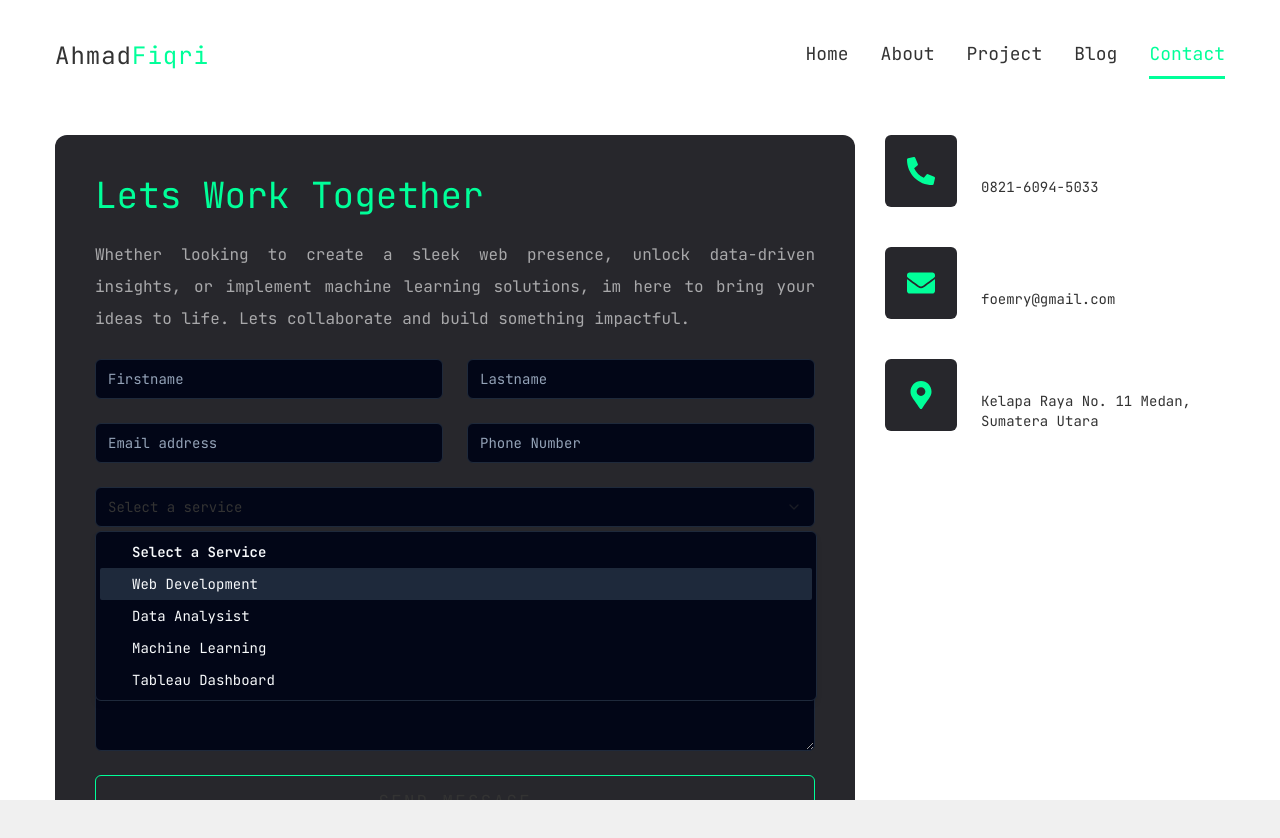
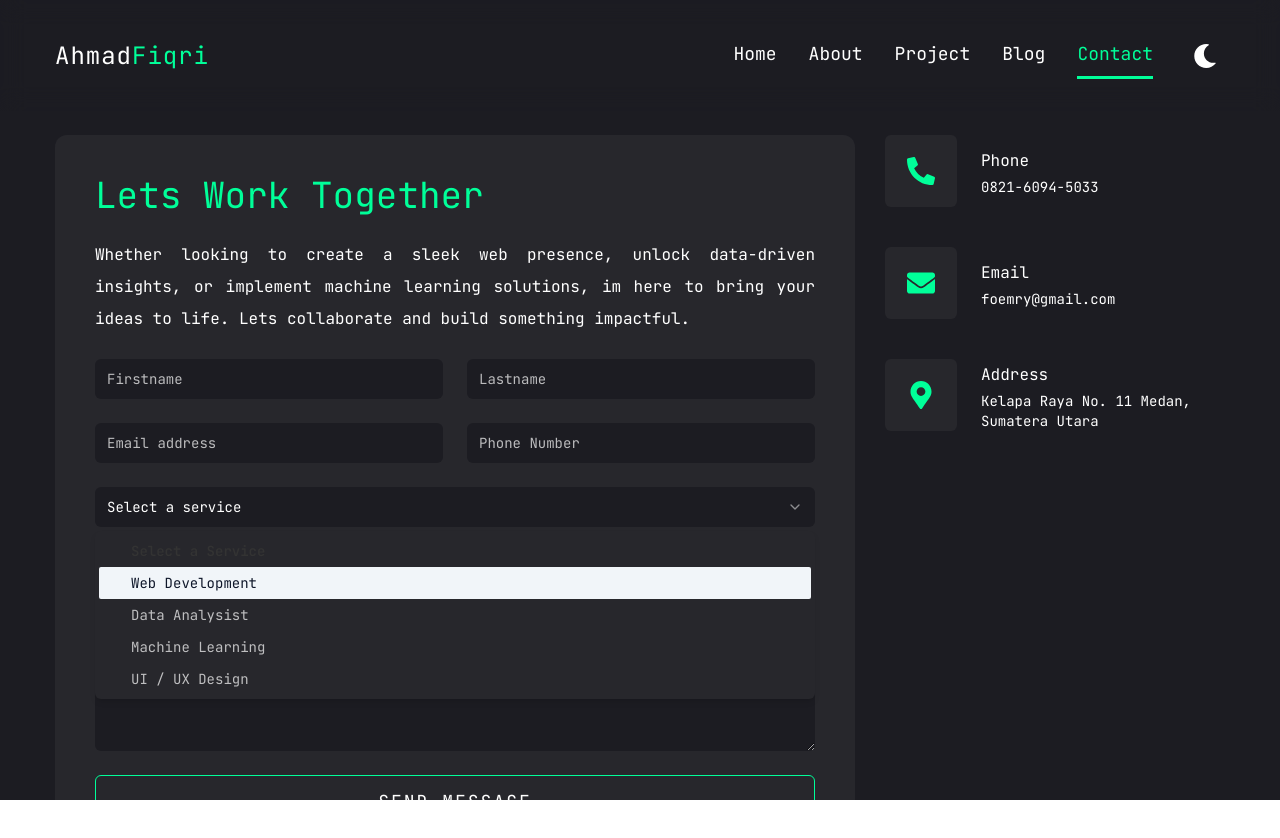
Before and after one commit to fiqrioemry/ahmadfiqrioemry_portfolio, a Next.js app: page /contact in a window 1280 px wide. Both pictures are taken after a click on the button "Select a service". Shown: the top 838 px of the page. Built offline with nearby package versions, Linux system fonts and the light colour scheme.

Commit message:
fix error and darkmode

```diff
--- a/package.json
+++ b/package.json
@@ -16,6 +16,7 @@
     "@radix-ui/react-slot": "^1.1.0",
     "@radix-ui/react-tabs": "^1.1.1",
     "@radix-ui/react-tooltip": "^1.1.3",
+    "@reduxjs/toolkit": "^2.3.0",
     "class-variance-authority": "^0.7.0",
     "clsx": "^2.1.1",
     "framer-motion": "^11.11.10",
@@ -25,6 +26,8 @@
     "react": "^18",
     "react-dom": "^18",
     "react-icons": "^5.3.0",
+    "react-redux": "^9.1.2",
+    "redux": "^5.0.1",
     "swiper": "^11.1.14",
     "tailwind-merge": "^2.5.4",
     "tailwindcss-animate": "^1.0.7"
--- a/src/app/contact/page.jsx
+++ b/src/app/contact/page.jsx
@@ -36,25 +36,14 @@ const info = [
 
 const Contact = () => {
   return (
-    <motion.section
-      initial={{ opacity: 0 }}
-      animate={{
-        opacity: 1,
-        transition: {
-          delay: 1.5,
-          duration: 0.3,
-          ease: "easeIn",
-        },
-      }}
-      className="py-6"
-    >
+    <section className="py-6">
       <div className="container mx-auto">
         <div className="flex flex-col xl:flex-row gap-[30px]">
           {/* form */}
           <div className="xl:h-[54%] order-2 xl:order-none max-w-[800px]">
-            <form className="flex flex-col gap-6 p-10 bg-[#27272c] rounded-xl">
+            <form className="flex flex-col gap-6 p-10 bg-[#27272c] dark:bg-lightSecondary rounded-xl">
               <h3 className="text-4xl text-accent">Lets Work Together</h3>
-              <p className="text-white/60 text-justify">
+              <p className="text-dark dark:text-light text-justify">
                 Whether looking to create a sleek web presence, unlock
                 data-driven insights, or implement machine learning solutions,
                 im here to bring your ideas to life. Lets collaborate and build
@@ -76,10 +65,10 @@ const Contact = () => {
                 <SelectContent>
                   <SelectGroup>
                     <SelectLabel>Select a Service</SelectLabel>
-                    <SelectItem value="cst">Web Development</SelectItem>
-                    <SelectItem value="cst">Data Analysist</SelectItem>
-                    <SelectItem value="cst">Machine Learning</SelectItem>
-                    <SelectItem value="cst">Tableau Dashboard</SelectItem>
+                    <SelectItem value="web">Web Development</SelectItem>
+                    <SelectItem value="data">Data Analysist</SelectItem>
+                    <SelectItem value="machine">Machine Learning</SelectItem>
+                    <SelectItem value="uiux">UI / UX Design</SelectItem>
                   </SelectGroup>
                 </SelectContent>
               </Select>
@@ -106,11 +95,11 @@ const Contact = () => {
               {info.map((item, index) => {
                 return (
                   <li key={index} className="flex items-center gap-6">
-                    <div className="w-[52px] h-[52px] xl:w-[72px] xl:h-[72px] bg-[#27272c] text-accent rounded-md flex items-center justify-center">
+                    <div className="w-[52px] h-[52px] xl:w-[72px] xl:h-[72px] bg-[#27272c] dark:bg-lightSecondary text-accent rounded-md flex items-center justify-center">
                       <div className="text-[28px]">{item.icon}</div>
                     </div>
                     <div className="flex-1">
-                      <p className="text-white/60">{item.title}</p>
+                      <p className="text-dark dark:text-light">{item.title}</p>
                       <h3 className="text-sm">{item.description}</h3>
                     </div>
                   </li>
@@ -120,7 +109,7 @@ const Contact = () => {
           </div>
         </div>
       </div>
-    </motion.section>
+    </section>
   );
 };
 
--- a/src/app/globals.css
+++ b/src/app/globals.css
@@ -29,8 +29,4 @@
   .text-outline-hover {
     -webkit-text-stroke: 1px #00ff99;
   }
-
-  .no-select {
-    user-select: none;
-  }
 }
--- a/src/app/layout.jsx
+++ b/src/app/layout.jsx
@@ -1,12 +1,12 @@
 "use client";
 
-import { JetBrains_Mono } from "next/font/google";
 import "../app/globals.css";
 import Header from "@/components/Header";
-import { useEffect } from "react";
+import StoreProvider from "./store/StoreProvider";
+import { JetBrains_Mono } from "next/font/google";
 import PageTransition from "@/components/PageTransition";
-import { ScrollArea } from "@/components/ui/scroll-area";
 import StairTransition from "@/components/StairTransition";
+import { useSelector } from "react-redux";
 
 const jetbrainsMono = JetBrains_Mono({
   subsets: ["latin"],
@@ -14,28 +14,26 @@ const jetbrainsMono = JetBrains_Mono({
   variable: "--font-jetbrainsMono",
 });
 
-export default function RootLayout({ children }) {
-  useEffect(() => {
-    const preventContextMenu = (event) => {
-      event.preventDefault();
-    };
-
-    // Menambahkan event listener untuk klik kanan
-    document.addEventListener("contextmenu", preventContextMenu);
-
-    // Menghapus event listener saat komponen unmounted
-    return () => {
-      document.removeEventListener("contextmenu", preventContextMenu);
-    };
-  }, []);
+function RootComponent({ children }) {
+  const darkMode = useSelector((state) => state.darkMode);
 
   return (
-    <html lang="en" className="dark">
-      <body className={`${jetbrainsMono.variable}  no-select`}>
-        <Header />
-        <StairTransition />
-        <PageTransition> {children}</PageTransition>
-      </body>
-    </html>
+    <>
+      <html lang="en" className={`${darkMode ? "dark" : ""}`}>
+        <body className={`${jetbrainsMono.variable}`}>
+          <Header />
+          <StairTransition />
+          <PageTransition>{children}</PageTransition>
+        </body>
+      </html>
+    </>
   );
 }
+
+export default function RootLayout({ children }) {
+  return (
+    <StoreProvider>
+      <RootComponent>{children}</RootComponent>
+    </StoreProvider>
+  );
+}
--- /dev/null
+++ b/src/app/store/StoreProvider.jsx
@@ -0,0 +1,10 @@
+"use client";
+
+import store from "./store";
+import { Provider } from "react-redux";
+
+const StoreProvider = ({ children }) => {
+  return <Provider store={store}>{children}</Provider>;
+};
+
+export default StoreProvider;
--- /dev/null
+++ b/src/app/store/store.js
@@ -0,0 +1,21 @@
+import { createSlice, configureStore } from "@reduxjs/toolkit";
+
+const themeSlice = createSlice({
+  name: "theme",
+  initialState: {
+    darkMode: false,
+  },
+  reducers: {
+    toggleDarkMode: (state) => {
+      state.darkMode = !state.darkMode;
+    },
+  },
+});
+
+export const { toggleDarkMode } = themeSlice.actions;
+
+const store = configureStore({
+  reducer: themeSlice.reducer,
+});
+
+export default store;
--- a/src/components/Header.jsx
+++ b/src/components/Header.jsx
@@ -2,10 +2,19 @@
 import Link from "next/link";
 import NavMenu from "./NavMenu";
 import MobileNav from "./MobileNav";
+import { FaMoon, FaSun } from "react-icons/fa";
+import { toggleDarkMode } from "@/app/store/store";
 import React, { useState, useEffect } from "react";
+import { useDispatch, useSelector } from "react-redux";
 
 const Header = () => {
+  const dispatch = useDispatch();
   const [scrolled, setScrolled] = useState(false);
+  const darkMode = useSelector((state) => state.darkMode);
+
+  const handleToggle = () => {
+    dispatch(toggleDarkMode());
+  };
 
   useEffect(() => {
     const handleScroll = () => {
@@ -33,6 +42,16 @@ const Header = () => {
           {/* navmenu */}
           <div className="hidden xl:flex items-center gap-8">
             <NavMenu />
+            <button
+              onClick={handleToggle}
+              className=" dark:bg-lightPrimary px-2 py-2 rounded-full dark:hover:bg-lightSecondary hover:bg-secondary"
+            >
+              {darkMode ? (
+                <FaSun className="text-2xl" />
+              ) : (
+                <FaMoon className="text-2xl" />
+              )}
+            </button>
           </div>
 
           {/* mobile nav */}
--- a/src/components/ui/input.jsx
+++ b/src/components/ui/input.jsx
@@ -1,19 +1,20 @@
-import * as React from "react"
+import * as React from "react";
 
-import { cn } from "@/lib/utils"
+import { cn } from "@/lib/utils";
 
 const Input = React.forwardRef(({ className, type, ...props }, ref) => {
   return (
-    (<input
+    <input
       type={type}
       className={cn(
-        "flex h-10 w-full rounded-md border border-slate-200 bg-white px-3 py-2 text-sm ring-offset-white file:border-0 file:bg-transparent file:text-sm file:font-medium file:text-slate-950 placeholder:text-slate-500 focus-visible:outline-none focus-visible:ring-2 focus-visible:ring-slate-950 focus-visible:ring-offset-2 disabled:cursor-not-allowed disabled:opacity-50 dark:border-slate-800 dark:bg-slate-950 dark:ring-offset-slate-950 dark:file:text-slate-50 dark:placeholder:text-slate-400 dark:focus-visible:ring-slate-300",
+        "flex h-10 w-full rounded-md bg-primary px-3 py-2 text-sm  file:border-0 file:bg-transparent file:text-sm file:font-medium file:text-slate-950 placeholder:text-white/70 *:focus-visible:outline-none focus-visible:ring-2 focus-visible:ring-slate-950 focus-visible:ring-offset-2 disabled:cursor-not-allowed disabled:opacity-50 dark:border-slate-800 dark:bg-white dark:ring-offset-slate-950 dark:file:text-slate-50 dark:placeholder:text-slate-400 dark:focus-visible:ring-slate-300",
         className
       )}
       ref={ref}
-      {...props} />)
+      {...props}
+    />
   );
-})
-Input.displayName = "Input"
+});
+Input.displayName = "Input";
 
-export { Input }
+export { Input };
--- a/src/components/ui/select.jsx
+++ b/src/components/ui/select.jsx
@@ -1,94 +1,122 @@
-"use client"
+"use client";
 
-import * as React from "react"
-import * as SelectPrimitive from "@radix-ui/react-select"
-import { Check, ChevronDown, ChevronUp } from "lucide-react"
+import * as React from "react";
+import * as SelectPrimitive from "@radix-ui/react-select";
+import { Check, ChevronDown, ChevronUp } from "lucide-react";
 
-import { cn } from "@/lib/utils"
+import { cn } from "@/lib/utils";
 
-const Select = SelectPrimitive.Root
+const Select = SelectPrimitive.Root;
 
-const SelectGroup = SelectPrimitive.Group
+const SelectGroup = SelectPrimitive.Group;
 
-const SelectValue = SelectPrimitive.Value
+const SelectValue = SelectPrimitive.Value;
 
-const SelectTrigger = React.forwardRef(({ className, children, ...props }, ref) => (
+const SelectTrigger = React.forwardRef(
+  ({ className, children, ...props }, ref) => (
     <SelectPrimitive.Trigger
       ref={ref}
       className={cn(
-      "flex h-10 w-full items-center justify-between rounded-md border border-slate-200 bg-white px-3 py-2 text-sm ring-offset-white placeholder:text-slate-500 focus:outline-none focus:ring-2 focus:ring-slate-950 focus:ring-offset-2 disabled:cursor-not-allowed disabled:opacity-50 [&>span]:line-clamp-1 dark:border-slate-800 dark:bg-slate-950 dark:ring-offset-slate-950 dark:placeholder:text-slate-400 dark:focus:ring-slate-300",
+        "flex h-10 w-full items-center justify-between rounded-md  bg-primary px-3 py-2 text-sm ring-offset-white placeholder:text-white/60 focus:outline-none focus:ring-2 focus:ring-slate-950 focus:ring-offset-2 disabled:cursor-not-allowed disabled:opacity-50 [&>span]:line-clamp-1 dark:bg-lightPrimary dark:ring-offset-slate-950 dark:placeholder:text-slate-400 dark:focus:ring-slate-300",
         className
       )}
-    {...props}>
+      {...props}
+    >
       {children}
       <SelectPrimitive.Icon asChild>
         <ChevronDown className="h-4 w-4 opacity-50" />
       </SelectPrimitive.Icon>
     </SelectPrimitive.Trigger>
-))
-SelectTrigger.displayName = SelectPrimitive.Trigger.displayName
+  )
+);
+SelectTrigger.displayName = SelectPrimitive.Trigger.displayName;
 
-const SelectScrollUpButton = React.forwardRef(({ className, ...props }, ref) => (
+const SelectScrollUpButton = React.forwardRef(
+  ({ className, ...props }, ref) => (
     <SelectPrimitive.ScrollUpButton
       ref={ref}
-    className={cn("flex cursor-default items-center justify-center py-1", className)}
-    {...props}>
+      className={cn(
+        "flex cursor-default items-center justify-center py-1",
+        className
+      )}
+      {...props}
+    >
       <ChevronUp className="h-4 w-4" />
     </SelectPrimitive.ScrollUpButton>
-))
-SelectScrollUpButton.displayName = SelectPrimitive.ScrollUpButton.displayName
+  )
+);
+SelectScrollUpButton.displayName = SelectPrimitive.ScrollUpButton.displayName;
 
-const SelectScrollDownButton = React.forwardRef(({ className, ...props }, ref) => (
+const SelectScrollDownButton = React.forwardRef(
+  ({ className, ...props }, ref) => (
     <SelectPrimitive.ScrollDownButton
       ref={ref}
-    className={cn("flex cursor-default items-center justify-center py-1", className)}
-    {...props}>
+      className={cn(
+        "flex cursor-default items-center justify-center py-1",
+        className
+      )}
+      {...props}
+    >
       <ChevronDown className="h-4 w-4" />
     </SelectPrimitive.ScrollDownButton>
-))
+  )
+);
 SelectScrollDownButton.displayName =
-  SelectPrimitive.ScrollDownButton.displayName
+  SelectPrimitive.ScrollDownButton.displayName;
 
-const SelectContent = React.forwardRef(({ className, children, position = "popper", ...props }, ref) => (
+const SelectContent = React.forwardRef(
+  ({ className, children, position = "popper", ...props }, ref) => (
     <SelectPrimitive.Portal>
       <SelectPrimitive.Content
         ref={ref}
         className={cn(
-        "relative z-50 max-h-96 min-w-[8rem] overflow-hidden rounded-md border border-slate-200 bg-white text-slate-950 shadow-md data-[state=open]:animate-in data-[state=closed]:animate-out data-[state=closed]:fade-out-0 data-[state=open]:fade-in-0 data-[state=closed]:zoom-out-95 data-[state=open]:zoom-in-95 data-[side=bottom]:slide-in-from-top-2 data-[side=left]:slide-in-from-right-2 data-[side=right]:slide-in-from-left-2 data-[side=top]:slide-in-from-bottom-2 dark:border-slate-800 dark:bg-slate-950 dark:text-slate-50",
+          "relative z-50 max-h-96 min-w-[8rem] overflow-hidden rounded-md  dark:bg-white dark:shadow-md  bg-secondary text-slate-950 shadow-md data-[state=open]:animate-in data-[state=closed]:animate-out data-[state=closed]:fade-out-0 data-[state=open]:fade-in-0 data-[state=closed]:zoom-out-95 data-[state=open]:zoom-in-95 data-[side=bottom]:slide-in-from-top-2 data-[side=left]:slide-in-from-right-2 data-[side=right]:slide-in-from-left-2 data-[side=top]:slide-in-from-bottom-2 dark:border-slate-800 dark:text-slate-50",
           position === "popper" &&
             "data-[side=bottom]:translate-y-1 data-[side=left]:-translate-x-1 data-[side=right]:translate-x-1 data-[side=top]:-translate-y-1",
           className
         )}
         position={position}
-      {...props}>
+        {...props}
+      >
         <SelectScrollUpButton />
         <SelectPrimitive.Viewport
-        className={cn("p-1", position === "popper" &&
-          "h-[var(--radix-select-trigger-height)] w-full min-w-[var(--radix-select-trigger-width)]")}>
+          className={cn(
+            "p-1",
+            position === "popper" &&
+              "h-[var(--radix-select-trigger-height)] w-full min-w-[var(--radix-select-trigger-width)]"
+          )}
+        >
           {children}
         </SelectPrimitive.Viewport>
         <SelectScrollDownButton />
       </SelectPrimitive.Content>
     </SelectPrimitive.Portal>
-))
-SelectContent.displayName = SelectPrimitive.Content.displayName
+  )
+);
+SelectContent.displayName = SelectPrimitive.Content.displayName;
 
 const SelectLabel = React.forwardRef(({ className, ...props }, ref) => (
   <SelectPrimitive.Label
     ref={ref}
-    className={cn("py-1.5 pl-8 pr-2 text-sm font-semibold", className)}
-    {...props} />
-))
-SelectLabel.displayName = SelectPrimitive.Label.displayName
+    className={cn(
+      "py-1.5 pl-8 pr-2 text-sm font-semibold text-light",
+      className
+    )}
+    {...props}
+  />
+));
+SelectLabel.displayName = SelectPrimitive.Label.displayName;
 
-const SelectItem = React.forwardRef(({ className, children, ...props }, ref) => (
+const SelectItem = React.forwardRef(
+  ({ className, children, ...props }, ref) => (
     <SelectPrimitive.Item
       ref={ref}
       className={cn(
-      "relative flex w-full cursor-default select-none items-center rounded-sm py-1.5 pl-8 pr-2 text-sm outline-none focus:bg-slate-100 focus:text-slate-900 data-[disabled]:pointer-events-none data-[disabled]:opacity-50 dark:focus:bg-slate-800 dark:focus:text-slate-50",
+        "relative flex w-full cursor-default text-white/70 dark:text-primary  select-none items-center rounded-sm py-1.5 pl-8 pr-2 text-sm outline-none focus:bg-slate-100 focus:text-slate-900 data-[disabled]:pointer-events-none data-[disabled]:opacity-50 dark:focus:bg-lightSecondary ",
         className
       )}
-    {...props}>
+      {...props}
+    >
       <span className="absolute left-2 flex h-3.5 w-3.5 items-center justify-center">
         <SelectPrimitive.ItemIndicator>
           <Check className="h-4 w-4" />
@@ -97,16 +125,18 @@ const SelectItem = React.forwardRef(({ className, children, ...props }, ref) =>
 
       <SelectPrimitive.ItemText>{children}</SelectPrimitive.ItemText>
     </SelectPrimitive.Item>
-))
-SelectItem.displayName = SelectPrimitive.Item.displayName
+  )
+);
+SelectItem.displayName = SelectPrimitive.Item.displayName;
 
 const SelectSeparator = React.forwardRef(({ className, ...props }, ref) => (
   <SelectPrimitive.Separator
     ref={ref}
     className={cn("-mx-1 my-1 h-px bg-slate-100 dark:bg-slate-800", className)}
-    {...props} />
-))
-SelectSeparator.displayName = SelectPrimitive.Separator.displayName
+    {...props}
+  />
+));
+SelectSeparator.displayName = SelectPrimitive.Separator.displayName;
 
 export {
   Select,
@@ -119,4 +149,4 @@ export {
   SelectSeparator,
   SelectScrollUpButton,
   SelectScrollDownButton,
-}
+};
--- a/src/components/ui/textarea.jsx
+++ b/src/components/ui/textarea.jsx
@@ -1,18 +1,19 @@
-import * as React from "react"
+import * as React from "react";
 
-import { cn } from "@/lib/utils"
+import { cn } from "@/lib/utils";
 
 const Textarea = React.forwardRef(({ className, ...props }, ref) => {
   return (
-    (<textarea
+    <textarea
       className={cn(
-        "flex min-h-[80px] w-full rounded-md border border-slate-200 bg-white px-3 py-2 text-sm ring-offset-white placeholder:text-slate-500 focus-visible:outline-none focus-visible:ring-2 focus-visible:ring-slate-950 focus-visible:ring-offset-2 disabled:cursor-not-allowed disabled:opacity-50 dark:border-slate-800 dark:bg-slate-950 dark:ring-offset-slate-950 dark:placeholder:text-slate-400 dark:focus-visible:ring-slate-300",
+        "flex min-h-[80px] w-full rounded-md px-3 py-2 text-sm placeholder:text-slate-500 focus-visible:outline-none focus-visible:ring-2 focus-visible:ring-slate-950 focus-visible:ring-offset-2 disabled:cursor-not-allowed disabled:opacity-50 dark:border-slate-800 bg-primary dark:bg-white dark:ring-offset-slate-950 dark:placeholder:text-slate-400 dark:focus-visible:ring-slate-300",
         className
       )}
       ref={ref}
-      {...props} />)
+      {...props}
+    />
   );
-})
-Textarea.displayName = "Textarea"
+});
+Textarea.displayName = "Textarea";
 
-export { Textarea }
+export { Textarea };
```
Also changed, not shown: 1 other file (tests, documents, lock files or other folders). Lines whose indentation alone changed are shown as unchanged.
